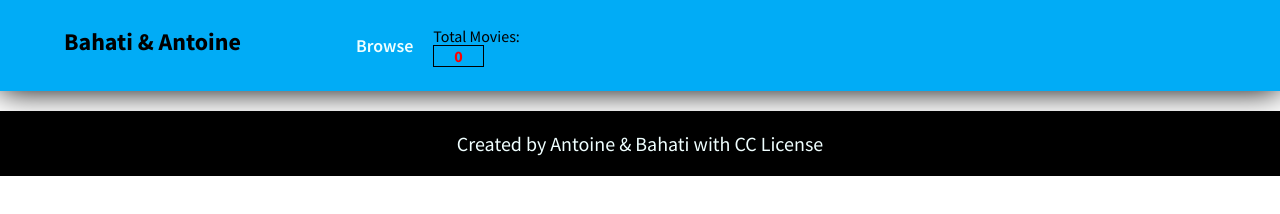
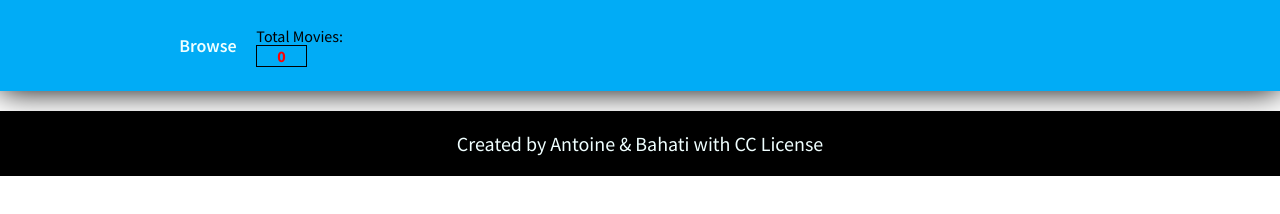
Before and after one commit to ANTOINE1128/MovieMagnet, a website built with webpack: page src/index.html in a window 1280 px wide. Built offline with nearby package versions, Linux system fonts and the light colour scheme; no server answers.

Commit message:
Update index.html

```diff
--- a/src/index.html
+++ b/src/index.html
@@ -16,7 +16,6 @@
 
             <nav>
                 <div class="logo">
-                    <h1> Bahati & Antoine </h1>
                 </div>
 
                 <ul>
```
